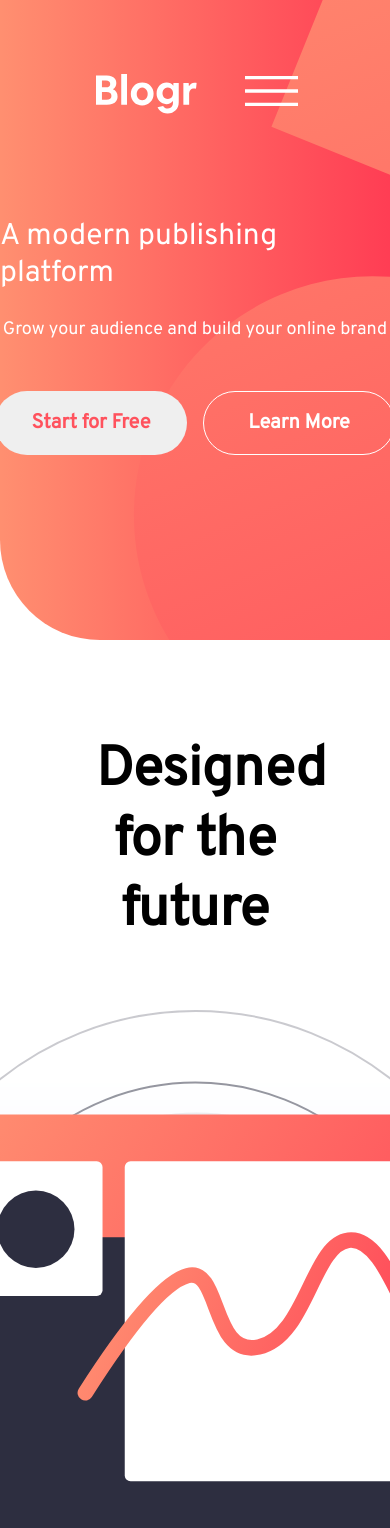
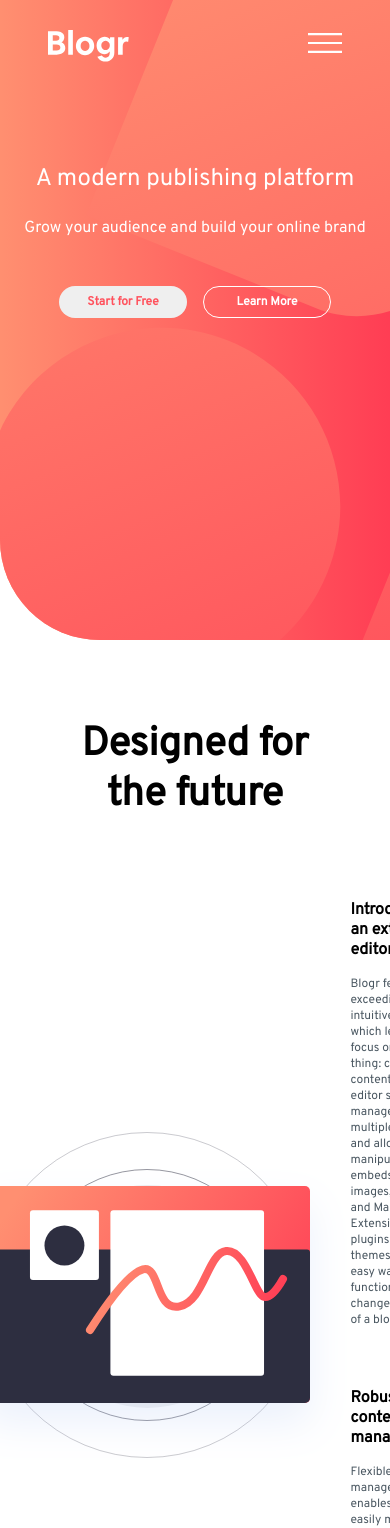
Before and after one commit to abdo1rahman/blogr, a React (Vite) app: page / in a window 390 px wide. Shown: the top 1528 px of the page. Built offline with nearby package versions, Linux system fonts and the light colour scheme.

Commit message:
Started reconstructing responsiveness, but it'll take a longer time

```diff
--- a/src/components/App.css
+++ b/src/components/App.css
@@ -221,13 +221,16 @@ nav {
   color: white;
 }
 
+/* *Editor */
+
 .editor {
-  margin: 6rem 6rem;
+  margin: 2rem 4rem;
 }
 
 .editor > h2 {
+  margin: 5rem 0;
   text-align: center;
-  font-size: 60px;
+  font-size: 50px;
 }
 
 .editor__details {
@@ -252,7 +255,7 @@ nav {
 .editor-screen {
   position: absolute;
   top: -30rem;
-  right: -20rem;
+  right: -15rem;
   height: 50rem;
 }
 
@@ -375,19 +378,18 @@ nav {
 }
 
 .infr__wrapper {
-  position: relative;
-  bottom: 35rem;
-  /* !display: inline-flex; */
+  height: 50rem;
 }
 
 .infr {
-  height: 20rem;
+  height: 15rem;
   padding: 1rem;
   display: flex;
   align-items: center;
   justify-content: center;
   background: linear-gradient(to left, var(--black), var(--deep-blue));
   position: relative;
+  bottom: 22rem;
   border-radius: 0 100px 0 100px;
   z-index: -2;
   color: white;
@@ -405,8 +407,8 @@ nav {
   justify-content: center;
   align-items: center;
   gap: 8rem;
-  position: relative;
-  top: 30rem;
+  /* position: relative;
+  top: 30rem; */
   margin: 2rem 4rem;
   width: 90%;
   max-width: 100rem;
@@ -427,7 +429,7 @@ nav {
 
 .phones {
   overflow: visible;
-  height: 34rem;
+  height: 23rem;
   position: relative;
   top: 1rem;
 }
@@ -475,9 +477,15 @@ nav {
 }
 
 @media (max-width: 984px) {
+  .details__title {
+    font-size: 20px;
+  }
+  .details__descreption p {
+    font-size: 16px;
+  }
   .phones {
     height: 23rem;
-    top: 0;
+    top: 1rem;
   }
   .infr__items {
     top: 22rem;
@@ -497,6 +505,10 @@ nav {
 }
 
 @media (max-width: 875px) {
+  nav {
+    margin: 2rem 2rem 0 2rem;
+  }
+
   .nav-start {
     width: 100%;
     justify-content: space-between;
@@ -508,20 +520,24 @@ nav {
     font-size: 20px;
   }
 
+  .hero__bg {
+    height: 100rem;
+  }
+
   .hamburger {
-    position: sticky;
+    /* ?position: sticky; */
     height: 30px;
     width: auto;
     z-index: 2000;
   }
 
   .editor > h2 {
-    font-size: 55px;
+    font-size: 40px;
     margin-bottom: 0;
   }
 
   .editor__details {
-    flex-direction: column;
+    /* flex-direction: column; */
     align-items: center;
     justify-content: center;
     width: 100%;
@@ -533,33 +549,127 @@ nav {
     width: 100%;
   }
 
-  .details__descreption {
-    text-align: center;
-  }
-
   .details__descreption h3 {
-    font-size: 40px;
+    font-size: 20px;
   }
 
   .details__descreption p {
+    font-size: 16px;
+  }
+
+  .editor-screen,
+  .editor-circles {
+    height: 25rem;
+  }
+
+  .editor-screen {
+    top: -15rem;
+    right: -13rem;
+  }
+
+  .editor-circles {
+    top: -15rem;
+    right: -14rem;
+  }
+}
+
+@media (max-width: 730px) {
+  .editor-screen,
+  .editor-circles {
+    height: 20rem;
+    right: -10rem;
+  }
+}
+
+@media (max-width: 690px) {
+  .hero__bg {
+    height: 110rem;
+    transform: translate(-20%, -55%);
+  }
+}
+
+@media (max-width: 630px) {
+  .details__descreption {
+    width: 15rem;
+  }
+  .details__descreption h3 {
+    font-size: 16px;
+  }
+  .details__descreption p {
+    font-size: 12px;
+  }
+}
+@media (max-width: 590px) {
+  .hero__bg {
+    height: 100rem;
+    transform: translate(-20%, -45%);
+  }
+
+  .hook {
     font-size: 30px;
   }
 
-  .editor-visual-mb {
-    height: 40rem;
+  .subtitle {
+    font-size: 18px;
   }
 
-  /* ?.editor-screen {
-    ?position: static;
-  ?}
-  ?.editor-circles {
-   ? position: relative;
-  ?} */
-
-  .infr__wrapper {
-    bottom: 25rem;
+  .infr {
+    bottom: 20rem;
   }
 
+  .infr__items h3 {
+    font-size: 30px;
+  }
+
+  .infr__items p {
+    font-size: 24px;
+  }
+
+  nav {
+    margin: 1rem 1rem 0 1rem;
+  }
+
+  .hero__btn {
+    width: 10rem;
+    height: 3rem;
+    font-size: 16px;
+  }
+
+  .logo {
+    height: 2rem;
+    width: auto;
+  }
+
+  .hamburger {
+    height: 1.2rem;
+  }
+}
+
+@media (max-width: 450px) {
+  .hero__bg {
+    height: 90rem;
+    transform: translate(-20%, -45%);
+  }
+
+  .hook {
+    font-size: 24px;
+  }
+  .subtitle {
+    font-size: 16px;
+  }
+  .hero__btn {
+    display: flex;
+    align-items: center;
+    justify-content: center;
+    font-size: 12px;
+    height: 2rem;
+    width: 8rem;
+  }
+}
+
+/* @media (max-width: ); */
+/* ////////// */
+/*
   .phones {
     height: 30rem;
     top: 5rem;
@@ -590,25 +700,4 @@ nav {
     bottom: 18rem;
     left: 4rem;
   }
-}
-
-@media (max-width: 590px) {
-  .hook {
-    font-size: 30px;
-  }
-  .subtitle {
-    font-size: 18px;
-  }
-
-  .infr {
-    bottom: 20rem;
-  }
-
-  .infr__items h3 {
-    font-size: 30px;
-  }
-
-  .infr__items p {
-    font-size: 24px;
-  }
-}
+*/
--- a/src/components/App.jsx
+++ b/src/components/App.jsx
@@ -54,9 +54,8 @@ function App() {
         setWindowWidth={setWindowWidth}
       />
       <Editor windowWidth={windowWidth} />
-      <div>
-        <Infr />
-      </div>
+
+      <Infr />
     </div>
   );
 }
--- a/src/components/Editor.jsx
+++ b/src/components/Editor.jsx
@@ -1,9 +1,9 @@
 export default function Editor({ windowWidth }) {
   return (
     <div className="editor">
-      <h2>Designed for the future</h2>
+      <h2 className="editor__title">Designed for the future</h2>
       <div className="editor__details">
-        {windowWidth < 875 && (
+        {windowWidth < 590 && (
           <div className="mobile-visual">
             <img
               src="/images/illustration-editor-mobile.svg"
@@ -13,7 +13,7 @@ export default function Editor({ windowWidth }) {
         )}
         <div className="details__descreption">
           <div>
-            <h3>Introducing an extensible editor</h3>
+            <h3 className="details__title">Introducing an extensible editor</h3>
             <p>
               Blogr features an exceedingly intuitive interface which lets you
               focus on one thing: creating content. The editor supports
@@ -25,7 +25,7 @@ export default function Editor({ windowWidth }) {
           </div>
 
           <div>
-            <h3>Robust content management</h3>
+            <h3 className="details__title">Robust content management</h3>
             <p>
               Flexible content management enables users to easily move through
               posts. Increase the usability of your blog by adding customized
@@ -35,7 +35,7 @@ export default function Editor({ windowWidth }) {
           </div>
         </div>
 
-        {windowWidth > 875 && (
+        {windowWidth > 590 && (
           <div className="details__visual">
             <img src="/images/editor-screen.svg" className="editor-screen" />
             <img
--- a/src/components/Hero.jsx
+++ b/src/components/Hero.jsx
@@ -26,8 +26,11 @@ export default function Hero({
           <button className="btn learn-more hero__btn">Learn More</button>
         </div>
       </div>
-
-      <img src="/images/bg-pattern-intro-desktop.svg" className="hero__bg" />
+      {windowWidth >= 875 ? (
+        <img src="/images/bg-pattern-intro-desktop.svg" className="hero__bg" />
+      ) : (
+        <img src="/images/bg-pattern-intro-mobile.svg" className="hero__bg" />
+      )}
     </div>
   );
 }
--- a/src/components/Infr.jsx
+++ b/src/components/Infr.jsx
@@ -1,6 +1,6 @@
 export default function Infr() {
   return (
-    <div className="infr__wrapper">
+    <>
       <div className="infr__items">
         <img src="/images/illustration-phones.svg" className="phones" />
 
@@ -18,6 +18,6 @@ export default function Infr() {
       <div className="infr">
         <img src="/images/bg-pattern-circles.svg" className="infr__bg" />
       </div>
-    </div>
+    </>
   );
 }
```
Also changed, not shown: 1 other file (tests, documents, lock files or other folders).
